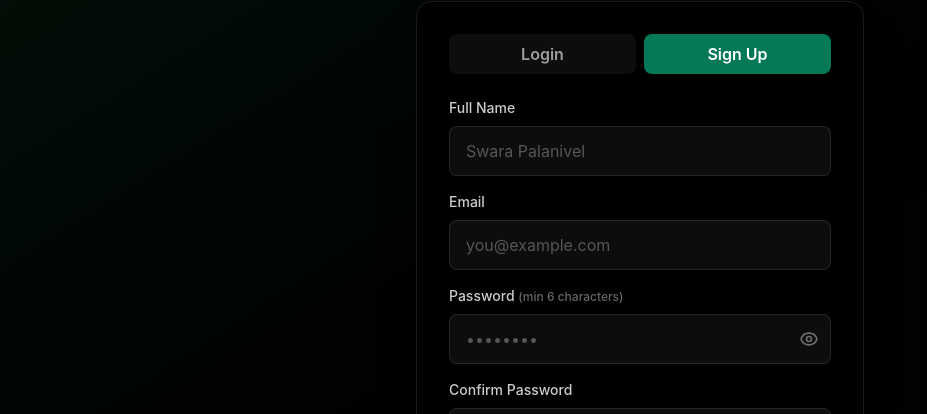
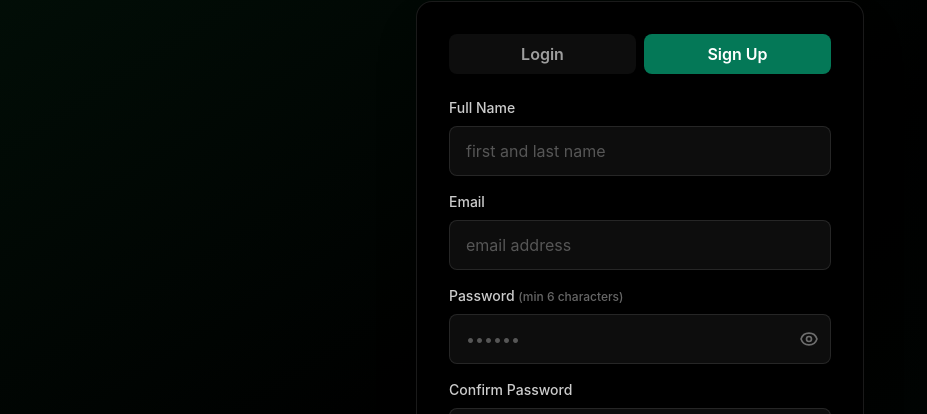
Before and after one commit to swarapala/tckrpckr, a React (Vite) app: page / in a window 1280 px wide. Both pictures are taken after a click on the button "Sign Up". Shown: the part 135-549 px from the top of the page, without its empty margins (0-927 px from the left). Built offline with nearby package versions, Linux system fonts and the light colour scheme; no server answers.

Commit message:
Update all URLs to tckrpckr.vercel.app

```diff
--- a/src/components/Auth.tsx
+++ b/src/components/Auth.tsx
@@ -57,7 +57,7 @@ const Auth: React.FC = () => {
 
     try {
       const { error } = await supabase.auth.resetPasswordForEmail(resetEmail, {
-        redirectTo: 'https://tickpickv1.vercel.app/reset-password',
+        redirectTo: 'https://tckrpckr.vercel.app/reset-password',
       });
 
       if (error) {
@@ -128,7 +128,7 @@ const Auth: React.FC = () => {
                   onChange={(e) => setFullName(e.target.value)}
                   required={!isLogin}
                   className="w-full px-4 py-3 bg-white/5 border border-white/10 rounded-lg focus:outline-none focus:border-emerald-600/50 focus:ring-2 focus:ring-emerald-600/20 transition-all text-white placeholder:text-white/30"
-                  placeholder="Swara Palanivel"
+                  placeholder="first and last name"
                 />
               </div>
             )}
@@ -143,7 +143,7 @@ const Auth: React.FC = () => {
                 onChange={(e) => setEmail(e.target.value)}
                 required
                 className="w-full px-4 py-3 bg-white/5 border border-white/10 rounded-lg focus:outline-none focus:border-emerald-600/50 focus:ring-2 focus:ring-emerald-600/20 transition-all text-white placeholder:text-white/30"
-                placeholder="you@example.com"
+                placeholder="email address"
               />
             </div>
 
@@ -159,7 +159,7 @@ const Auth: React.FC = () => {
                   required
                   minLength={6}
                   className="w-full px-4 py-3 pr-12 bg-white/5 border border-white/10 rounded-lg focus:outline-none focus:border-emerald-600/50 focus:ring-2 focus:ring-emerald-600/20 transition-all text-white placeholder:text-white/30"
-                  placeholder="••••••••"
+                  placeholder="••••••"
                 />
                 <button
                   type="button"
```
